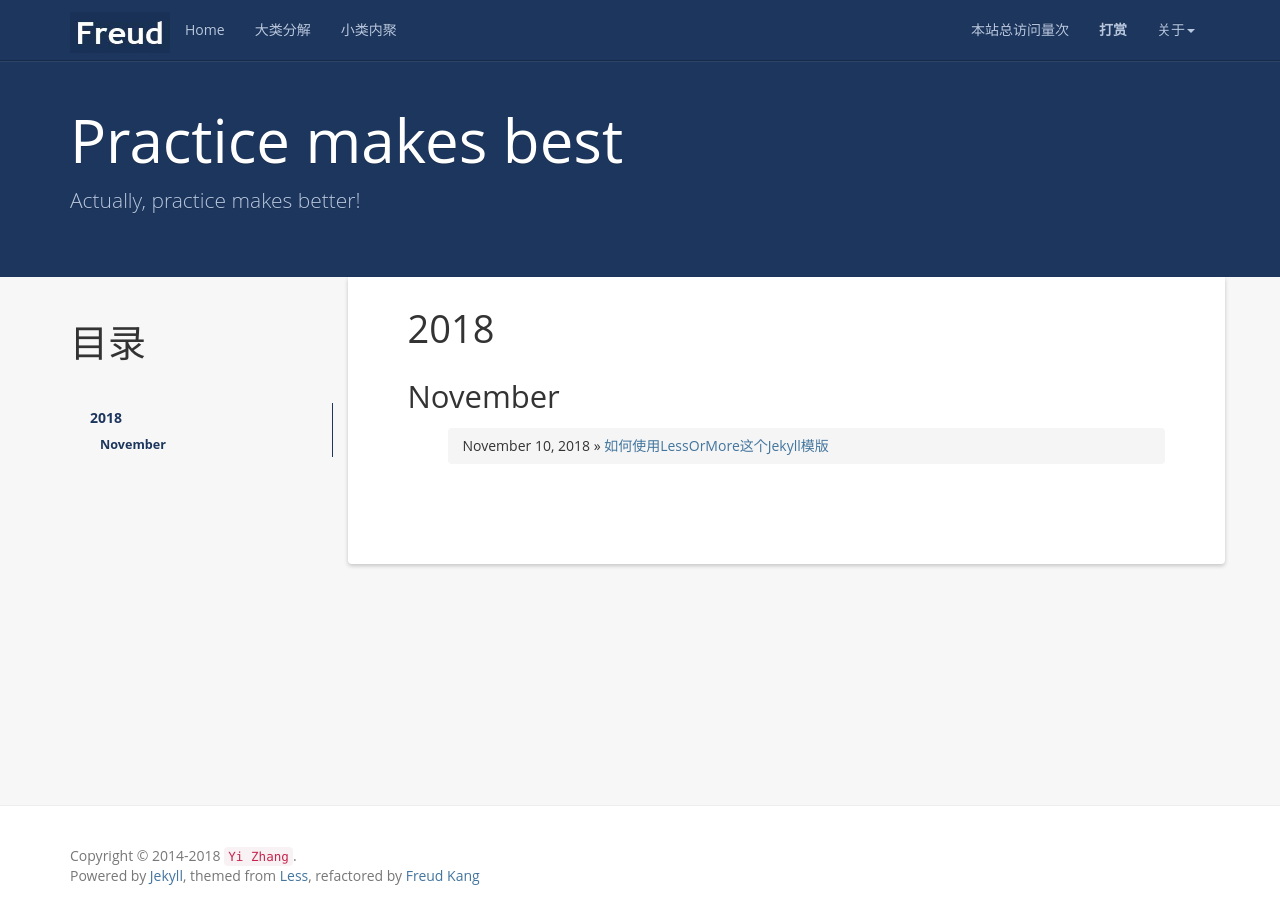
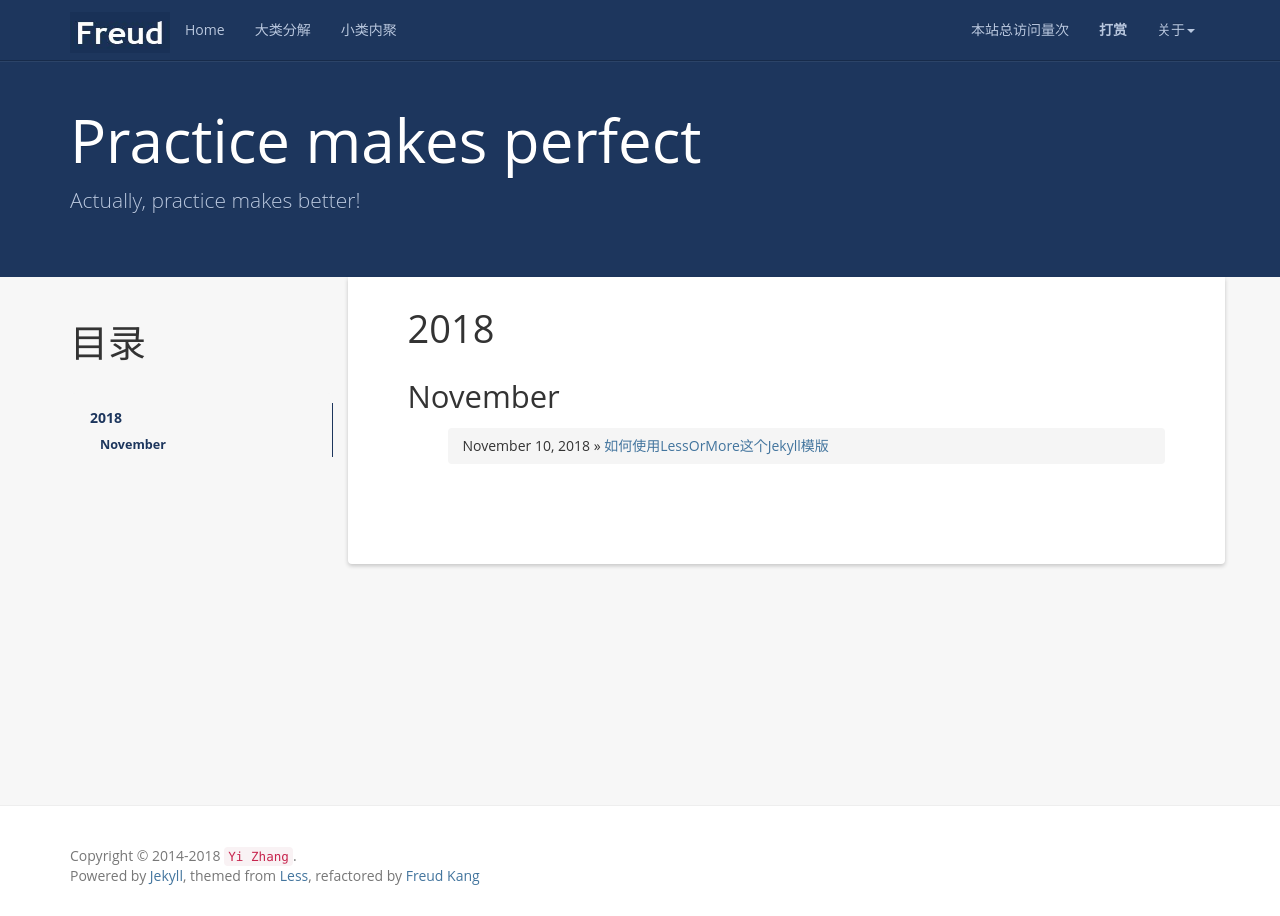
Before and after one commit to YiZhangCUG/YiZhangCUG.github.io, a Jekyll site: the page built from index.html, in a window 1280 px wide. Built offline with Jekyll 4.4.1, drawn with Linux system fonts in a browser that asks for light colours; nearby versions of some CDN libraries; a script that is not in the unit is left out; the list of posts is cut into pages by our own code; comment, search, counter and statistics services are not loaded.

Commit message:
Update _config.yml
changed page title

```diff
--- a/_config.yml
+++ b/_config.yml
@@ -1,5 +1,5 @@
 # Site settings
-name: Practice makes best
+name: Practice makes perfect
 email: zhangyiss@icloud.com
 author: Yi Zhang
 url: https://yizhangcug.github.io
```
